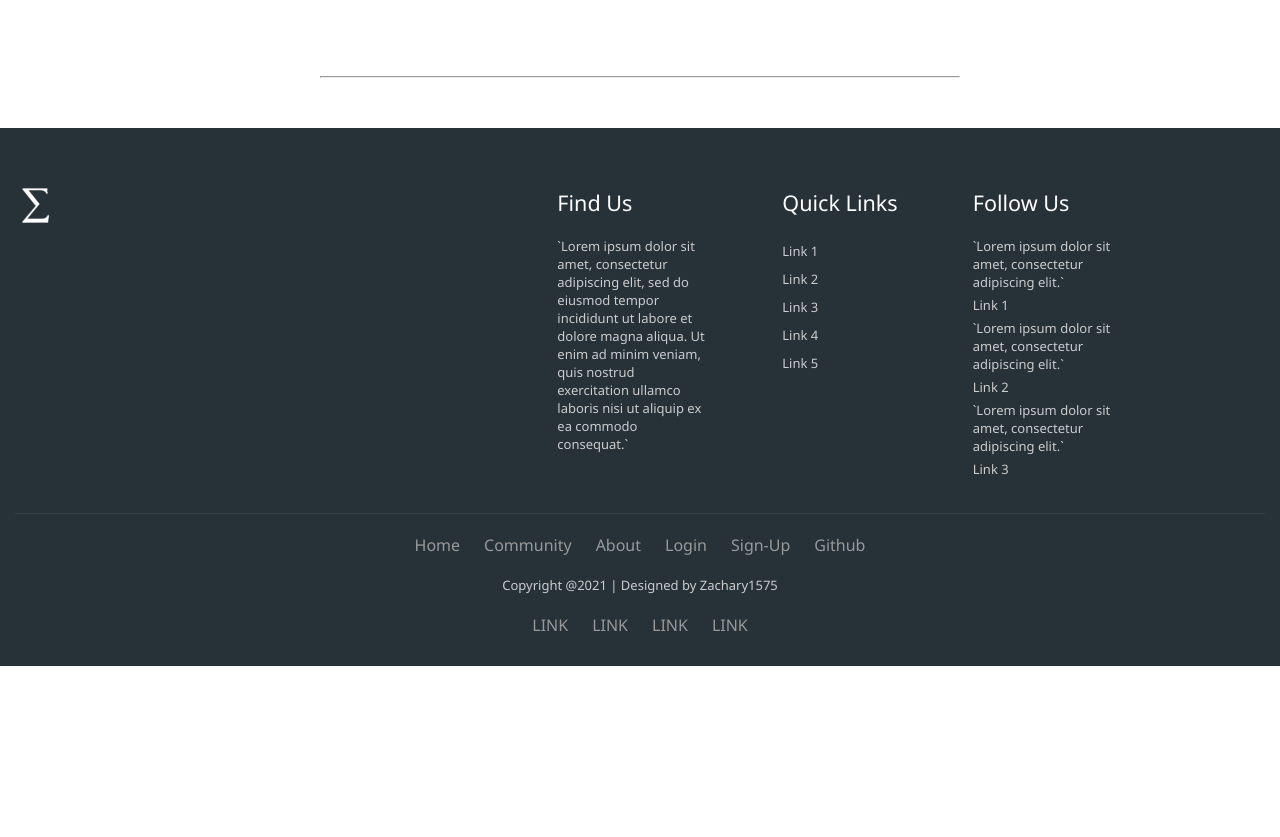
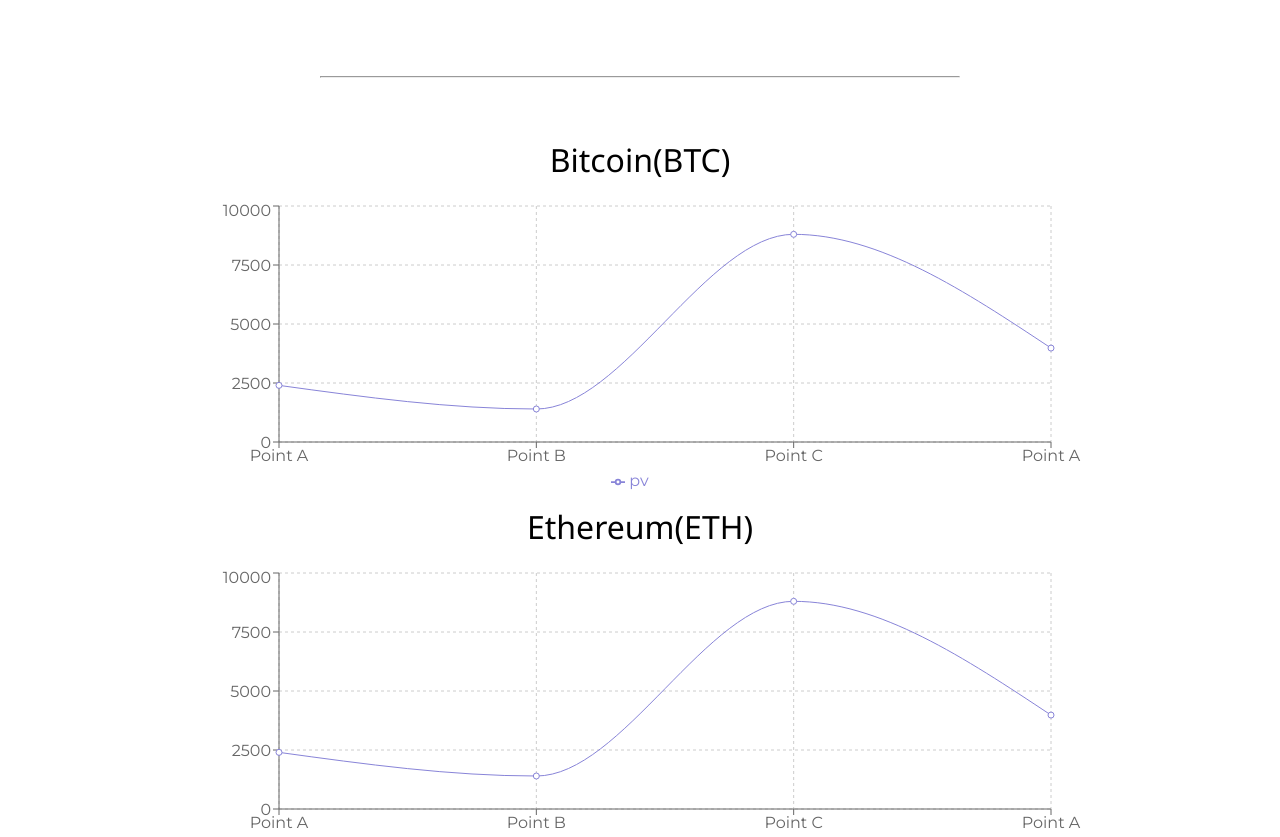
Before and after one commit to Zachary1575/FC_Coin, a React (Create React App) app in the folder client/: page / in a window 1280 px wide. Shown: the part 1960-2797 px from the top of the page. Before the commit the page ends 2626 px from the top, so only its background shows below. Built offline with nearby package versions, Linux system fonts and the light colour scheme.

Commit message:
Made Graphs

```diff
--- /dev/null
+++ b/client/src/Components/Graph.jsx
@@ -0,0 +1,37 @@
+import React, { Component } from 'react';
+import { LineChart, Line, CartesianGrid, XAxis, YAxis, Tooltip, Legend, ResponsiveContainer } from 'recharts';
+
+class Graph extends Component {
+    state = {
+        graph_width_perc: this.props.graph_width_perc,
+        graph_aspect: this.props.graph_aspect,
+        g_width: this.props.g_width,
+        g_height: this.props.g_height,
+
+     }
+
+    data = [{name: "Point A", uv: 4000, pv:2400, amt:2400}, {name: "Point B", uv: 3000, pv:1398, amt:2210},
+    {name: "Point C", uv: 2000, pv:8800, amt:2290}, {name: "Point A", uv: 2780, pv:3980, amt:2100} ]
+
+    render() {
+
+        const { graph_width_perc, graph_aspect, g_width, g_height } = this.state;
+
+        return (
+            <ResponsiveContainer width="70%" aspect={3}>
+            <LineChart data={this.data} width={500} height={300} margin={{top:5, right:30, left:20, bottom:5}}>
+
+                    <CartesianGrid strokeDasharray= "3 3" />
+                    <XAxis dataKey="name" />
+                    <YAxis />
+                    <Tooltip />
+                    <Legend />
+                    <Line type= "monotone" dataKey="pv" stroke="#8884d8" activeDot={{ r: 8 }} />
+
+            </LineChart>
+            </ResponsiveContainer>
+        );
+    }
+}
+
+export default Graph;
--- a/client/src/Pages/About/about.jsx
+++ b/client/src/Pages/About/about.jsx
@@ -2,6 +2,7 @@
 import React, { Component } from 'react';
 import Intro from '../../Components/IntroText';
 import Mid from '../../Components/HeaderText';
+import Footer from '../HomePage/Footer/Footer';
 
 class about extends Component {
     state = {
@@ -94,6 +95,9 @@
 
 
                 <div style={{width: "1900px", height: "100px", background: "#20232a", marginTop: "50px"}}></div>
+
+                <Footer />
+
             </React.Fragment>
         );
     }
--- a/client/src/Pages/HomePage/Footer/Footer.css
+++ b/client/src/Pages/HomePage/Footer/Footer.css
@@ -111,16 +111,3 @@
     color: #999;
     font-family: 'Segoe UI', Tahoma, Geneva, Verdana, sans-serif;
 }
-
-
-.img_footer_1 {
-    background-size: cover;
-    width: 400px;
-    height: 256px;
-}
-
-.image_footer{
-    width: 100%;
-    height: 100%;
-    object-fit: cover;
-}
--- a/client/src/Pages/HomePage/Footer/Footer.jsx
+++ b/client/src/Pages/HomePage/Footer/Footer.jsx
@@ -1,6 +1,6 @@
 import React, { Component } from 'react';
 import './Footer.css';
-import footerImage from '../../../Assets/FCLogo.svg'
+import footerImage from '../../../Assets/Footer_img.png'
 
 class footer extends Component {
     state = {  }
@@ -11,8 +11,8 @@
                     <footer className='footer'>
                         <div className='footer-container'>
 
-                            <div className='img_footer_1'>
-                                <img className='img_footer' src={footerImage} alt='CANNOT BE LOADED!'></img>
+                            <div>
+                                <img style={{height: "75%", marginLeft: "50px"}} src={footerImage} alt='CANNOT BE LOADED!'></img>
                             </div>
 
                             <div className='footer-box1'>
--- a/client/src/Pages/HomePage/Home.css
+++ b/client/src/Pages/HomePage/Home.css
@@ -11,6 +11,34 @@
 }
 
 .Graph-Container {
-    display: table;
+    display: flex;
+    flex-direction: column;
+    max-width: 1260px;
+    margin-left: auto;
+    margin-right: auto;
+    justify-content: center;
+    align-items: center;
+}
 
+.Graph_Header {
+    margin-top: 10px;
+    margin-bottom: 20px;
+    font-family: 'Segoe UI', Tahoma, Geneva, Verdana, sans-serif;
+    font-weight: 400;
 }
+
+.Our-Statistics {
+    display: flex;
+    flex-direction: column;
+    max-width: 1260px;
+    margin-left: auto;
+    margin-right: auto;
+    justify-content: center;
+    align-items: center;
+}
+
+.Our {
+    display: flex;
+    height: 100%;
+    width: 100%;
+}
--- a/client/src/Pages/HomePage/Home.js
+++ b/client/src/Pages/HomePage/Home.js
@@ -6,7 +6,7 @@
 import PicTextL from '../../Components/TextnPicLeft';
 import './Home.css';
 import { homeObjOne } from './Data';
-import { LineChart, Line } from 'recharts';
+import Graph from '../../Components/Graph';
 
 
 
@@ -51,13 +51,21 @@
                 buttondesc:'',
                 buttonLink:''
             }
+        ],
+
+        graph_Order:[
+            {   id: 1,
+                graph_width_perc: "70%",
+                graph_aspect: 3,
+
+
+            }
         ]
     }
 
 
     render(){
 
-        const data = [{name: 'Page A', uv: 400, pv: 2400, amt: 2400}];
 
         return (
             <>
@@ -75,7 +83,26 @@
             <div className='HR-Box'><hr className="ThemeBreak"></hr></div>
 
             <div className='Graph-Container'>
+                <h1 className='Graph_Header'>Bitcoin(BTC)</h1>
+                <Graph />
 
+                <h1 className='Graph_Header'>Ethereum(ETH)</h1>
+                <Graph />
+
+                <h1 className='Graph_Header'>DogeCoin(DOGE)</h1>
+                <Graph />
+
+            </div>
+
+            <div className='HR-Box'><hr className="ThemeBreak"></hr></div>
+
+            <div className='Our-Statistics'>
+
+                <h1 className='Graph_Header'>Our Statistics</h1>
+
+                <div className='Our'>
+                    <Graph />
+                </div>
             </div>
 
             <Footer />
```
Also changed, not shown: client/src/Assets/Footer_img.png (added).
